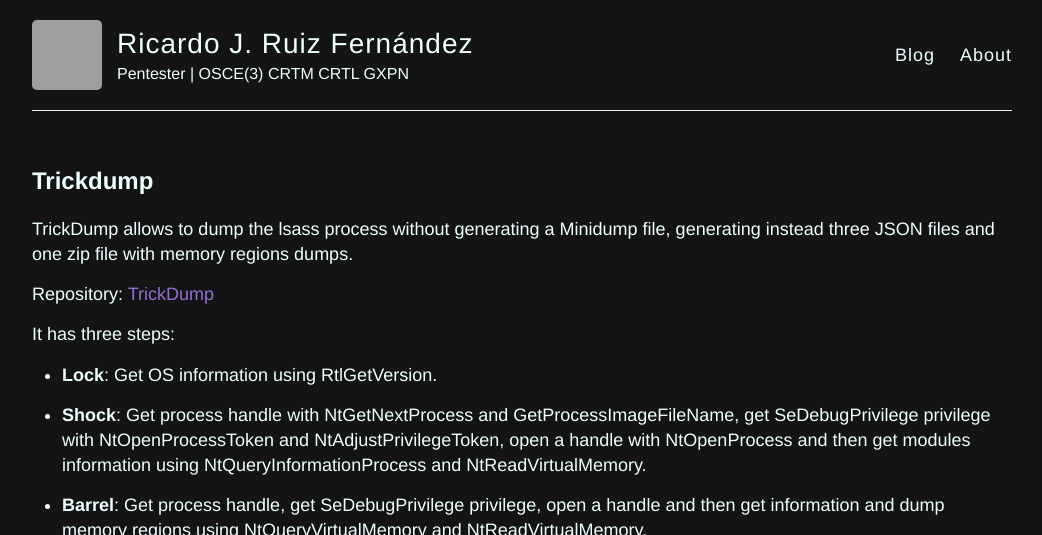
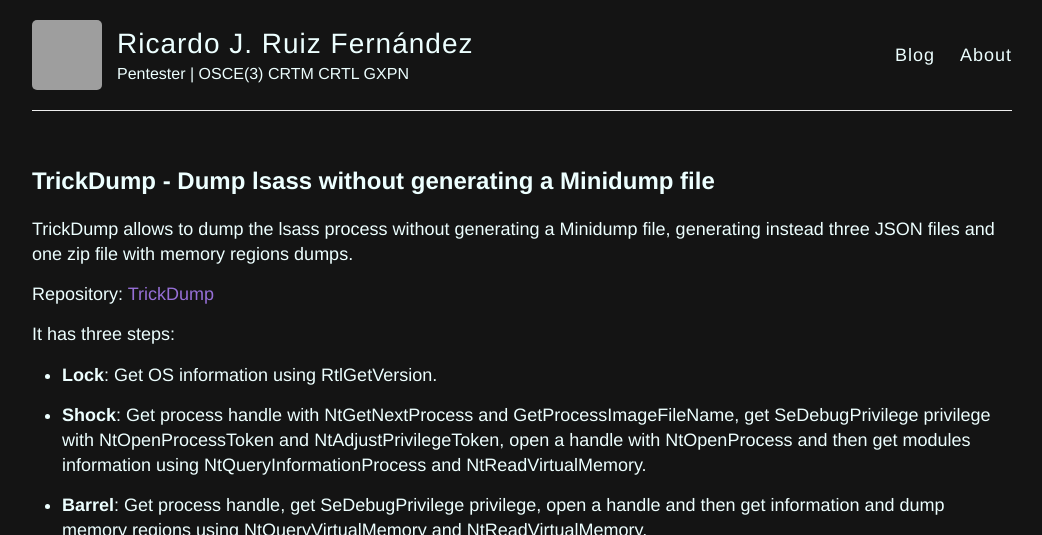
Before and after one commit to ricardojoserf/ricardojoserf.github.io, a Jekyll site: the page built from _posts/2024-7-17-trickdump.md, in a window 1280 px wide and 900 px high, cut to the strip 0-535 px from the top of the window. Shown: the whole strip, without its empty margins (118-1160 px from the left). Built offline with Jekyll 4.4.1, drawn with Linux system fonts in a browser that asks for light colours; grey boxes are pictures that could not be loaded.

Commit message:
Add files via upload

```diff
--- a/_posts/2024-7-17-trickdump.md
+++ b/_posts/2024-7-17-trickdump.md
@@ -1,6 +1,6 @@
 ---
 layout: post
-title:
+title: TrickDump - Dump lsass without generating a Minidump file
 excerpt_separator: <!--more-->
 ---
 
```
